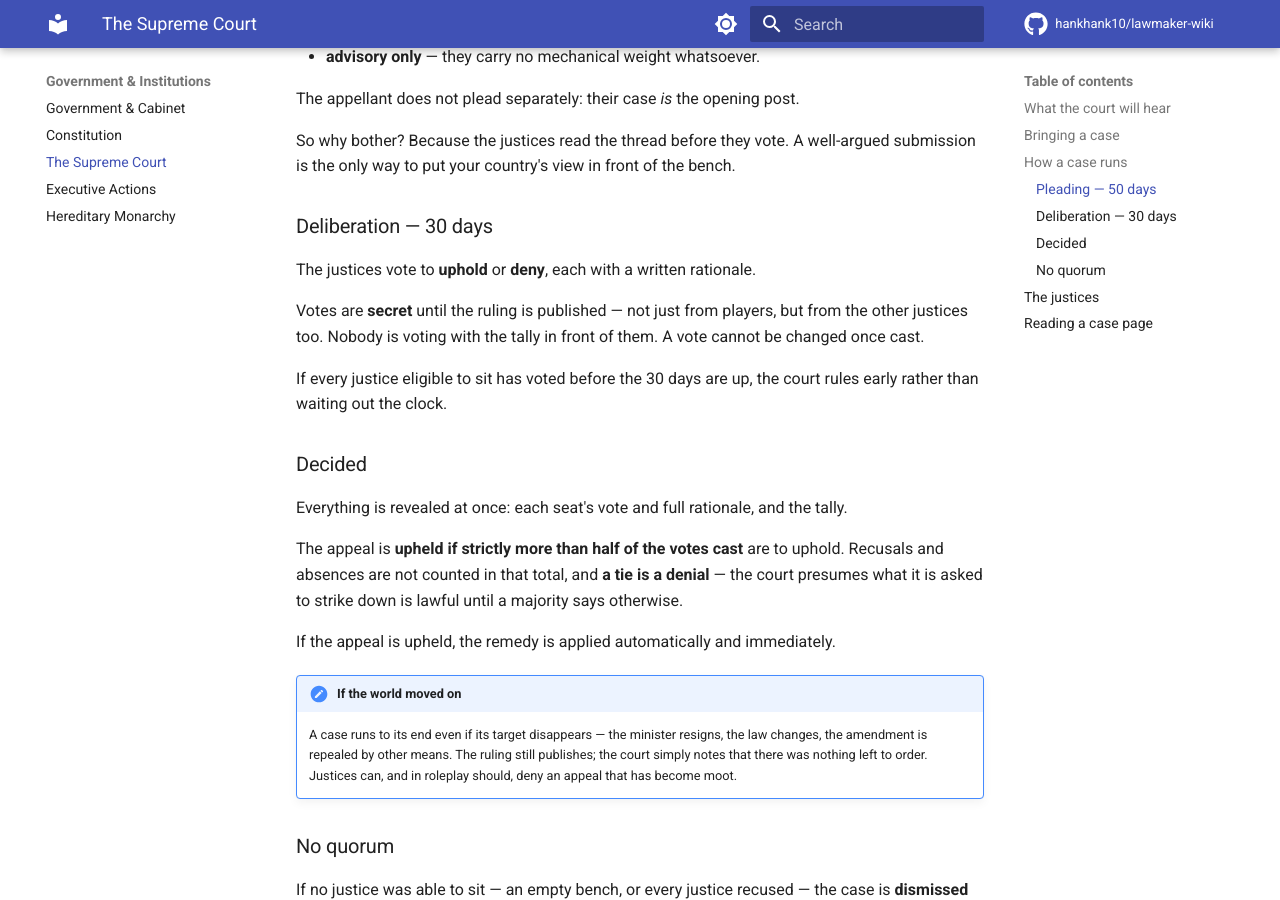
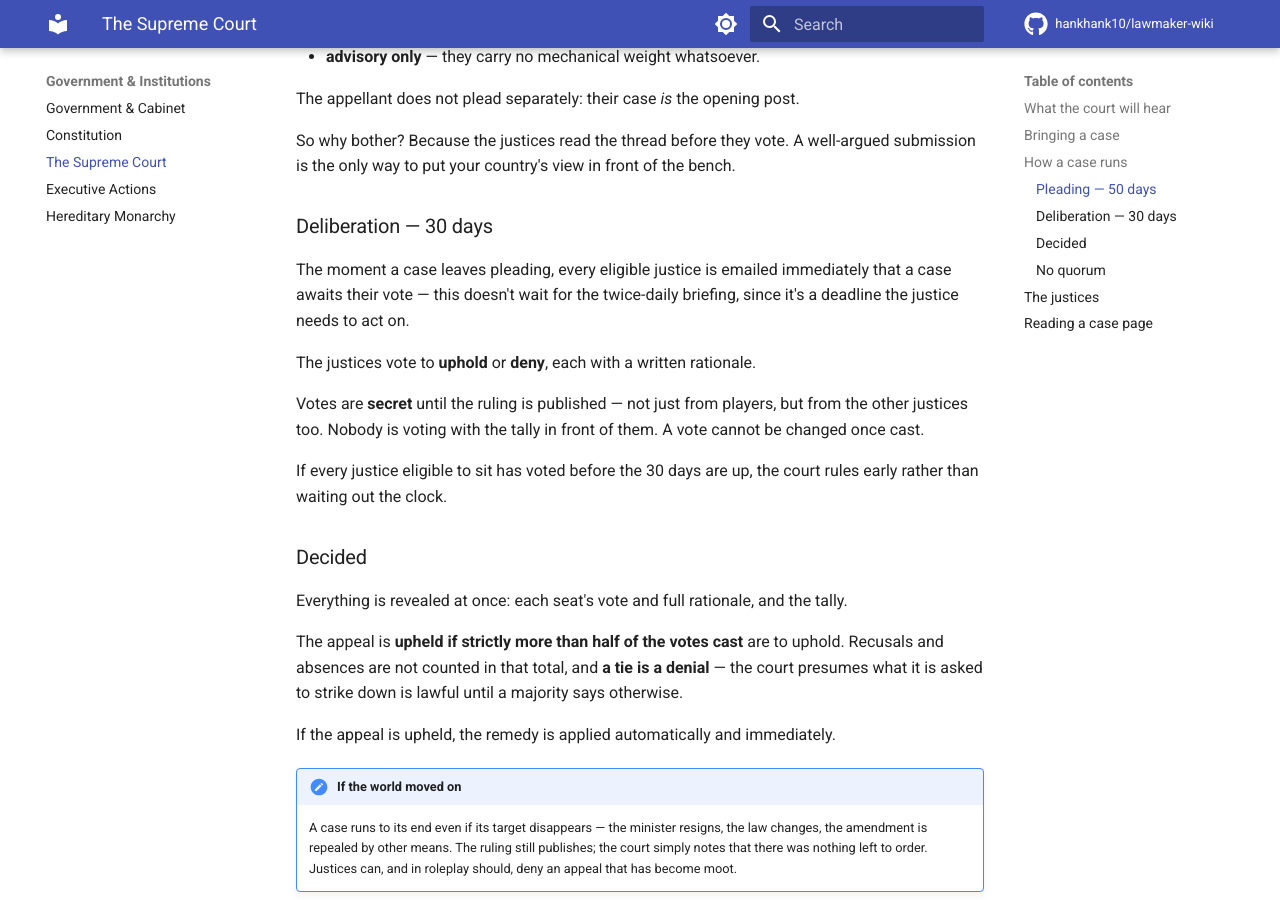
Before and after one commit to hankhank10/lawmaker-wiki, an MkDocs documentation site: the page built from docs/gameplay/supreme-court.md, in a window 1280 px wide and 900 px high, scrolled down 1695 px. Built offline with MkDocs 1.6.1 and Material for MkDocs 9.7.7, drawn with Linux system fonts in a browser that asks for light colours; comment, search, counter and statistics services are not loaded.

Commit message:
📝 Sync from private repo
Auto-synced from hankhank10/lawmaker/game-manual

```diff
--- a/docs/gameplay/supreme-court.md
+++ b/docs/gameplay/supreme-court.md
@@ -47,6 +47,8 @@ So why bother? Because the justices read the thread before they vote. A well-arg
 
 ### Deliberation — 30 days
 
+The moment a case leaves pleading, every eligible justice is emailed immediately that a case awaits their vote — this doesn't wait for the twice-daily briefing, since it's a deadline the justice needs to act on.
+
 The justices vote to **uphold** or **deny**, each with a written rationale.
 
 Votes are **secret** until the ruling is published — not just from players, but from the other justices too. Nobody is voting with the tally in front of them. A vote cannot be changed once cast.
```
